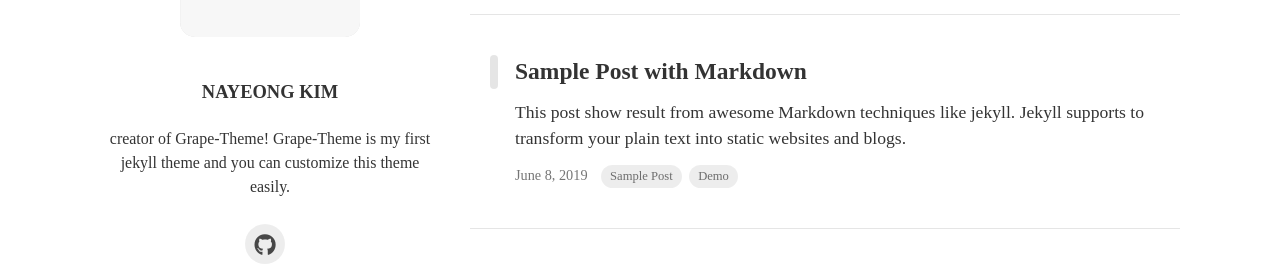
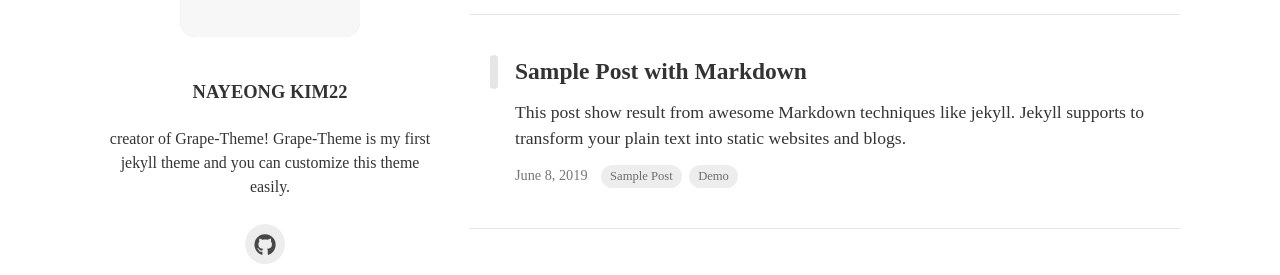
Before and after one commit to JeongrakChoi/JeongrakChoi.github.io, a Jekyll site: the page built from index.html, in a window 1280 px wide. Shown: the part 203-478 px from the top of the page. Built offline with Jekyll 4.4.1, drawn with Linux system fonts in a browser that asks for light colours; nearby versions of some CDN libraries; some web fonts are replaced; the list of posts is cut into pages by our own code.

Commit message:
Update _config.yml

```diff
--- a/_config.yml
+++ b/_config.yml
@@ -10,7 +10,7 @@ theme_settings :
   # Profile Settings
   profile :
     image : assets/img/smile.png
-    username : Nayeong Kim
+    username : Nayeong Kim22
     description : creator of Grape-Theme! Grape-Theme is my first jekyll theme and you can customize this theme easily.
     experience :
       - start : 2017-05-03
```
